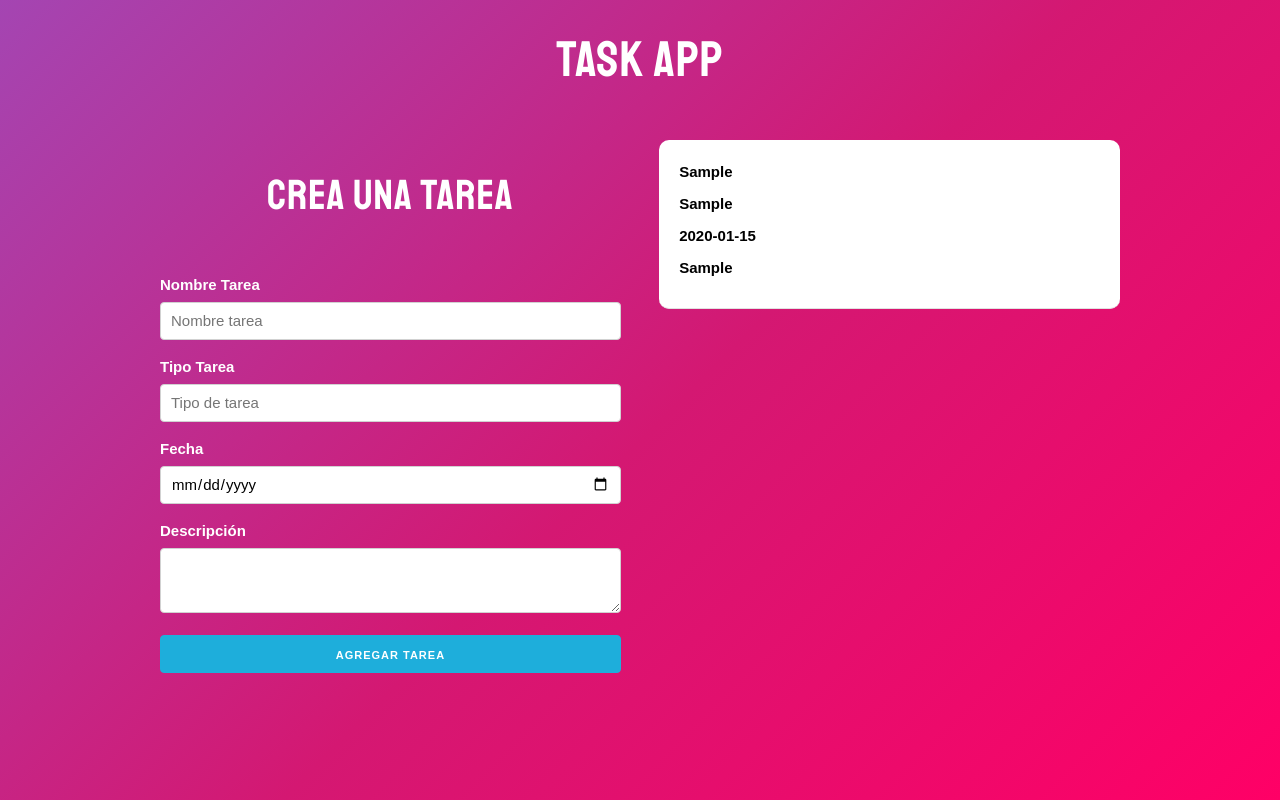
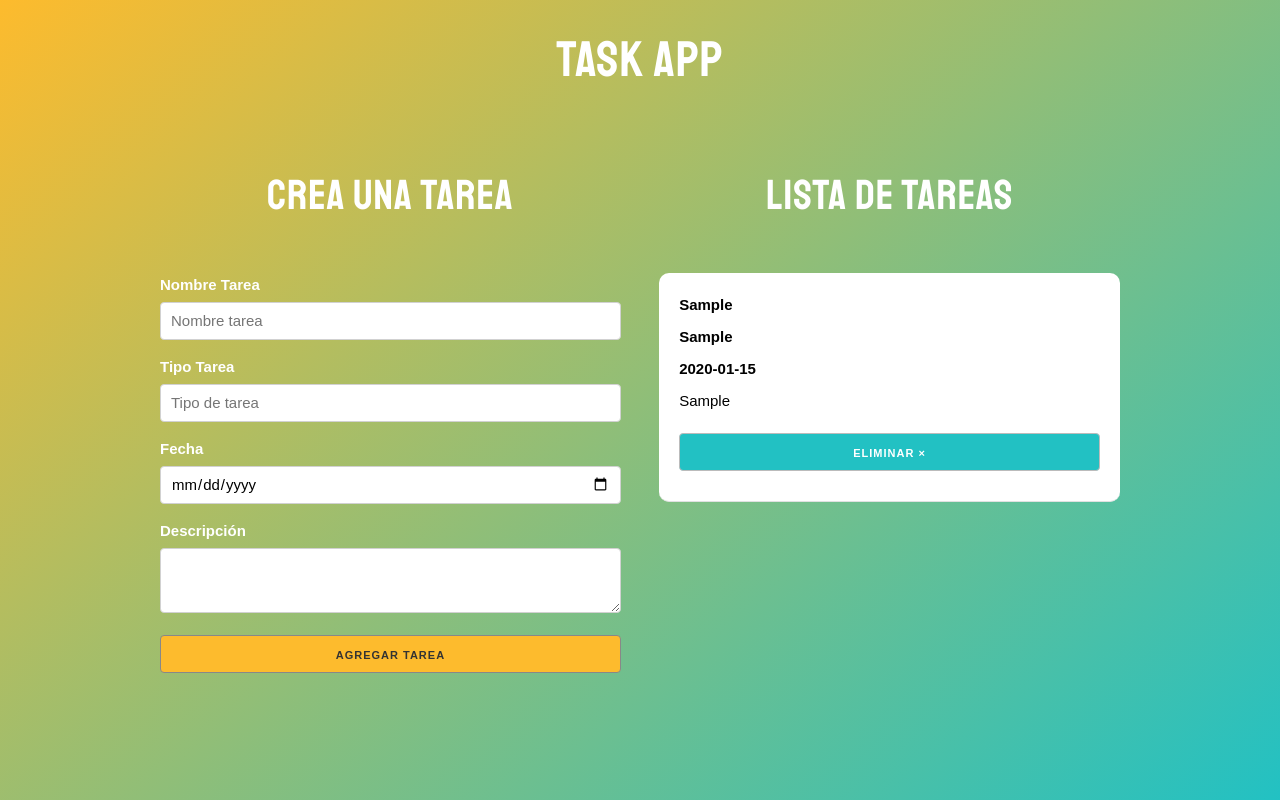
Before and after one commit to ana-sanchez/task-app-react-hooks, a React (Create React App) app: page / in a window 1280 px wide. Both pictures are taken after typing "Sample", "Sample", "2020-01-15", "Sample" into the empty fields and a click on the button "AGREGAR TAREA". Built offline with nearby package versions, Linux system fonts and the light colour scheme.

Commit message:
change background, create localStorage and change style buttons

```diff
--- a/src/components/App.js
+++ b/src/components/App.js
@@ -1,4 +1,4 @@
-import React, { Fragment, useState } from "react";
+import React, { Fragment, useState, useEffect } from "react";
 import Form from './Form'
 import Task from './Task'
 import '../styles/App.css';
@@ -6,8 +6,20 @@ import '../styles/App.css';
 function App() {
 
 
-const [tasks, handleTask] = useState([])
+  let newTasks = JSON.parse(localStorage.getItem('tasks'));
+  if (!newTasks) {
+    newTasks = []
+  }
 
+  const [tasks, handleTask] = useState(newTasks)
+
+  useEffect( () => {
+    if(newTasks) {
+      localStorage.setItem('tasks', JSON.stringify(tasks))
+    } else {
+      localStorage.setItem('tasks', JSON.stringify([]));
+    }
+  }, [tasks]);
 
 const makeTask = task => {
   handleTask([
@@ -16,6 +28,14 @@ const makeTask = task => {
   ])
 }
 
+
+
+const removeTask = id => {
+  const newTask = tasks.filter( task => task.id !== id);
+  handleTask(newTask)
+}
+
+const title = tasks.length === 0 ? 'no hay tareas' : 'lista de tareas'
 
   return (
     <Fragment>
@@ -28,10 +48,12 @@ const makeTask = task => {
             />
           </div>
           <div className='one-half column'>
+            <h2>{title}</h2>
             {tasks.map( task => (
               <Task
                 task={task}
                 key={task.id}
+                removeTask={removeTask}
               />
             ))}
 
--- a/src/components/Form.js
+++ b/src/components/Form.js
@@ -93,7 +93,7 @@ const { name, type, date, description } = task;
 
       <button
         type='submit'
-        className='u-full-width button-primary'
+        className='u-full-width button-form'
       >Agregar Tarea</button>
     </form>
 </Fragment>
--- a/src/components/Task.js
+++ b/src/components/Task.js
@@ -1,15 +1,19 @@
 import React from 'react'
 
-const Task = ({task}) => {
+const Task = ({task, removeTask}) => {
 
   return (
     <div className='task'>
       <p>{task.name}</p>
       <p>{task.type}</p>
       <p>{task.date}</p>
-      <p>{task.description}</p>
+      <span>{task.description}</span>
+      <button
+        className='button eliminar u-full-width'
+        onClick={() => removeTask(task.id)}
+        >ELIMINAR &times;</button>
     </div>
-  )
+  );
 
 }
 
--- a/src/styles/App.css
+++ b/src/styles/App.css
@@ -5,7 +5,9 @@ body {
   margin: 0;
   padding: 0;
   font-family: sans-serif;
-  background-image: linear-gradient(-225deg, #A445B2 0%, #D41872 52%, #FF0066 100%);
+  background: rgb(34,193,195);
+  background: linear-gradient(321deg, rgba(34,193,195,1) 0%, rgba(253,187,45,1) 100%);
+  /* background-image: linear-gradient(-225deg, #A445B2 0%, #D41872 52%, #FF0066 100%); */
   min-height: 100%;
   padding-bottom: 5rem;
 }
@@ -40,8 +42,7 @@ label {
   color: white;
 }
 
-input[type="date"],
-input[type="time"] {
+input[type="date"] {
   height: 38px;
     padding: 6px 10px;
     background-color: #fff;
@@ -76,11 +77,20 @@ input[type="time"] {
 }
 .button.eliminar,
 .button.eliminar:hover {
-  background-color: #c10059;
+  background-color: rgb(34,193,195);
   color: white;
   margin-top: 2rem;
 }
+.button-form {
+  background-color: rgb(253,187,45);
+  color: white
+}
 
+.button-form:hover {
+  background-color: rgba(253, 187, 45, 0.9);
+  color: white;
+
+}
 .alerta-error {
   background-color: white;
   color: red;
```
